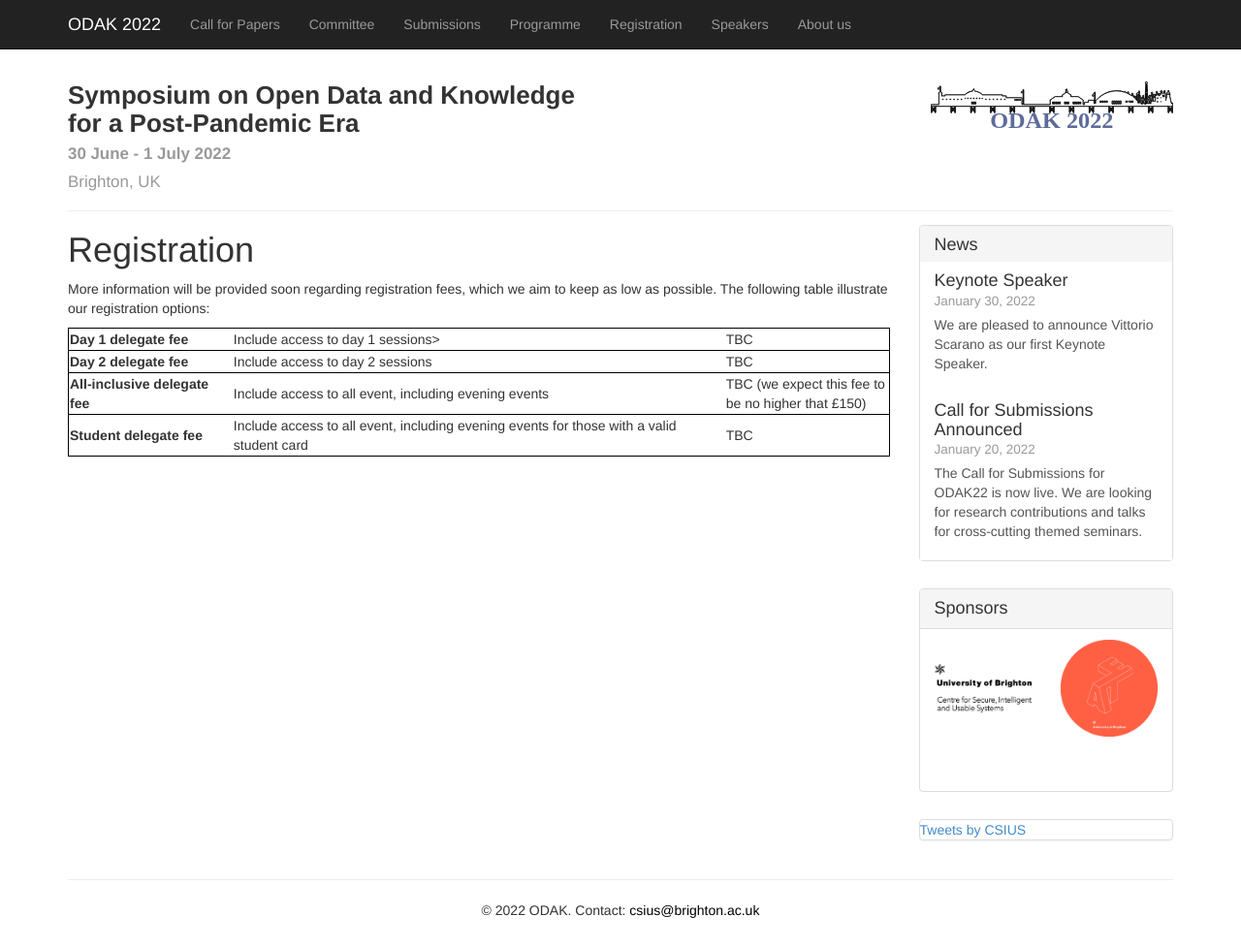
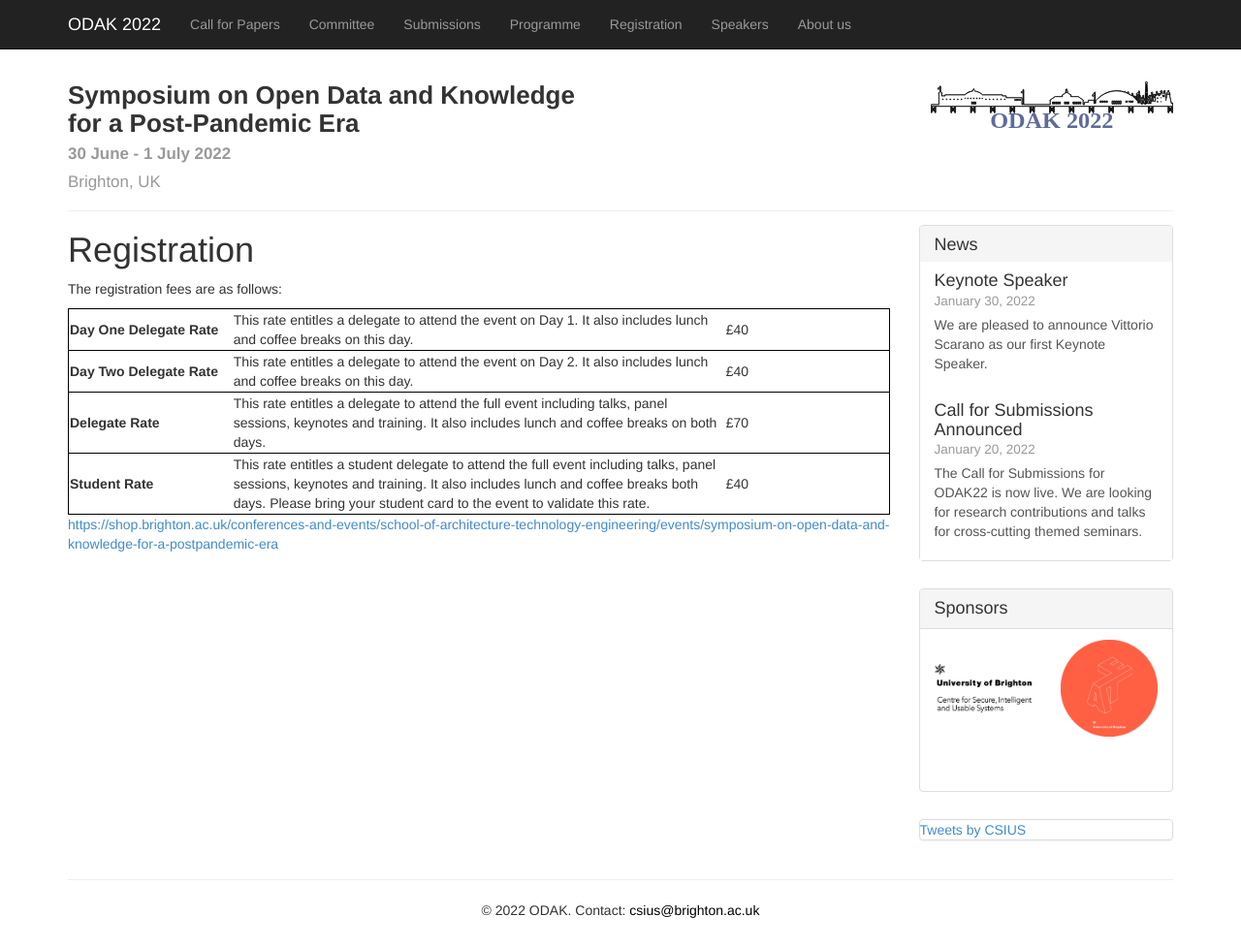
Before and after one commit to UniversityofBrighton/odak, a Jekyll site: the page built from 2022/registration.md, in a window 1280 px wide and 978 px high. Shown: the whole window at 97% size. Built offline with Jekyll 4.4.1, drawn with Linux system fonts in a browser that asks for light colours; comment, search, counter and statistics services are not loaded.

Commit message:
Update registration.md

```diff
--- a/2022/registration.md
+++ b/2022/registration.md
@@ -8,27 +8,29 @@ headline: Registration
 year: 2022
 ---
 
-More information will be provided soon regarding registration fees, which we aim to keep as low as possible. The following table illustrate our registration options:
+The registration fees are as follows:
 
 <table >
   <tr style="border: 1px solid black;">
-    <td width="20%"><b>Day 1 delegate fee</b></td>
-    <td width="60%">Include access to day 1 sessions></td>
-    <td width="20%">TBC</td>
+    <td width="20%"><b>Day One Delegate Rate</b></td>
+    <td width="60%">This rate entitles a delegate to attend the event on Day 1. It also includes lunch and coffee breaks on this day.</td>
+    <td width="20%">£40</td>
  </tr>
   <tr style="border: 1px solid black;">
-    <td><b>Day 2 delegate fee</b></td>
-    <td>Include access to day 2 sessions</td>
-    <td>TBC</td>
+    <td><b>Day Two Delegate Rate</b></td>
+    <td>This rate entitles a delegate to attend the event on Day 2. It also includes lunch and coffee breaks on this day.</td>
+    <td>£40</td>
   </tr>
   <tr style="border: 1px solid black;">
-    <td><b>All-inclusive delegate fee</b></td>
-    <td>Include access to all event, including evening events</td>
-    <td>TBC (we expect this fee to be no higher that £150)</td>
+    <td><b>Delegate Rate</b></td>
+    <td>This rate entitles a delegate to attend the full event including talks, panel sessions, keynotes and training. It also includes lunch and coffee breaks on both days.</td>
+    <td>£70</td>
   </tr>
   <tr style="border: 1px solid black;">
-    <td><b>Student delegate fee</b></td>
-    <td>Include access to all event, including evening events for those with a valid student card</td>
-    <td>TBC</td>
+    <td><b>Student Rate</b></td>
+    <td>This rate entitles a student delegate to attend the full event including talks, panel sessions, keynotes and training. It also includes lunch and coffee breaks both days. Please bring your student card to the event to validate this rate.</td>
+    <td>£40</td>
   </tr>
 </table>
+
+[https://shop.brighton.ac.uk/conferences-and-events/school-of-architecture-technology-engineering/events/symposium-on-open-data-and-knowledge-for-a-postpandemic-era](https://shop.brighton.ac.uk/conferences-and-events/school-of-architecture-technology-engineering/events/symposium-on-open-data-and-knowledge-for-a-postpandemic-era){:target="_blank"}
```
